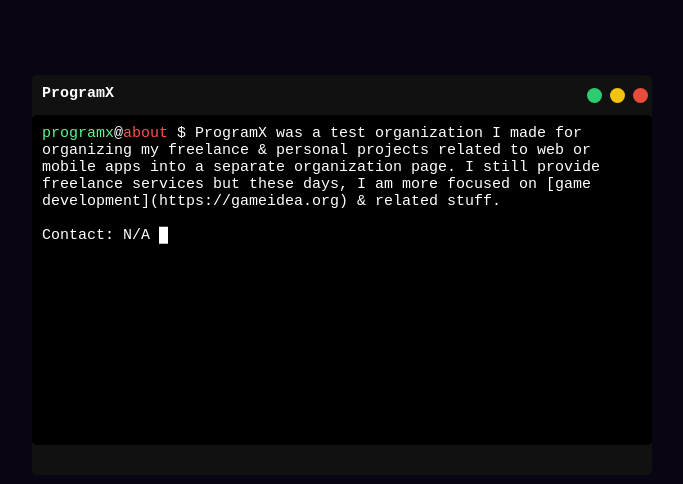
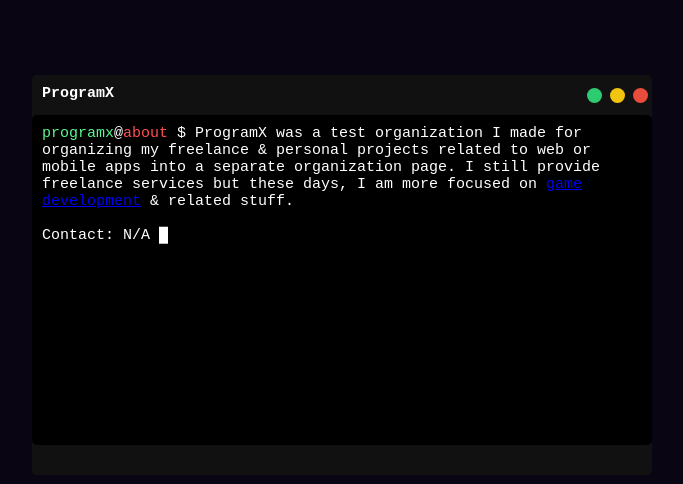
Before and after one commit to ProgramX/programx.github.io, a plain HTML site: page index.html in a window 1280 px wide. Shown: the whole page, without its empty margins (298-981 px from the left). Drawn offline with Linux system fonts and the light colour scheme.

Commit message:
Update index.html

```diff
--- a/index.html
+++ b/index.html
@@ -153,7 +153,7 @@
     </div>
     <div class="bash">
       <span id="span"><span style="color: #5af78e;">programx</span>@<span style="color: #ff4f4f;">about</span> $ </span>
-      <span class="type-it">ProgramX was a test organization I made for organizing my freelance & personal projects related to web or mobile apps into a separate organization page. I still provide freelance services but these days, I am more focused on [game development](https://gameidea.org) & related stuff.</span>
+      <span class="type-it">ProgramX was a test organization I made for organizing my freelance & personal projects related to web or mobile apps into a separate organization page. I still provide freelance services but these days, I am more focused on <a href="https://gameidea.org">game development</a> & related stuff.</span>
       <br><br>
       <span class="type-it">Contact: N/A</span>
       <span>&#x2588;</span>
```
